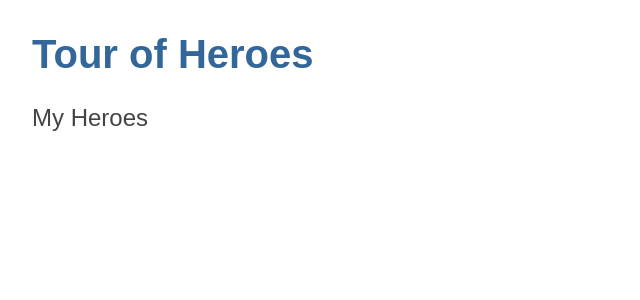
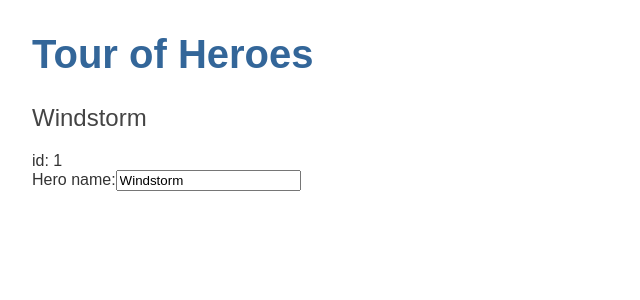
Before and after one commit to jethrobarroso/angular-tour-of-heroes, an Angular app: page / in a window 1280 px wide. Shown: the top 300 px of the page, without its empty margins (0-640 px from the left). Built offline with nearby package versions, Linux system fonts and the light colour scheme.

Commit message:
Revert "feat: Display list"
This reverts commit fa1ead3242d47157fa4cacf0462f84efce06ff8c.

```diff
--- a/src/app/heroes/heroes.component.html
+++ b/src/app/heroes/heroes.component.html
@@ -1,15 +1,6 @@
-<h2>My Heroes</h2>
-<ul class="heroes">
-  <li *ngFor="let hero of heroes" (click)="onSelect(hero)" [class.selected]="hero === selectedHero">
-    <span class="badge">{{hero.id}}</span> {{hero.name}}
-  </li>
-</ul>
-
-<div *ngIf="selectedHero">
-  <h2>{{selectedHero.name | uppercase}} Details</h2>
-  <div><span>id: </span>{{selectedHero.id}}</div>
-  <div>
-    <label for="hero-name">Hero name: </label>
-    <input id="hero-name" [(ngModel)]="selectedHero.name" placeholder="name">
-  </div>
+<h2>{{hero.name}}</h2>
+<div><span>id: </span>{{hero.id}}</div>
+<div>
+  <label for="name">Hero name:</label>
+  <input id="name" [(ngModel)]="hero.name" placeholder="name">
 </div>
```
